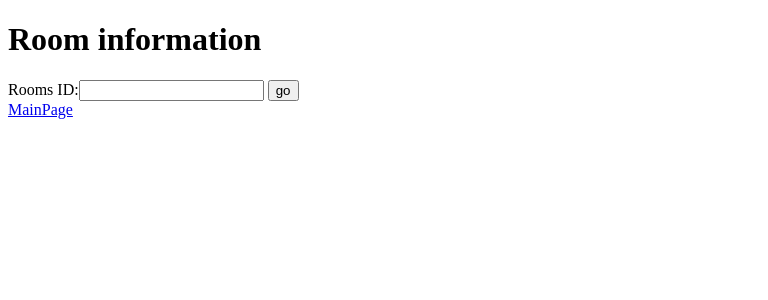
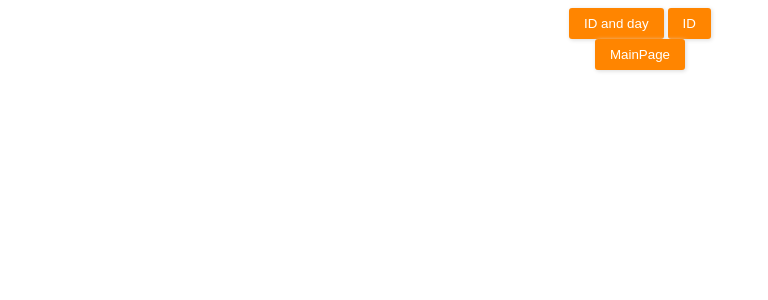
Before and after one commit to goncarvalho/Asint-Rest, a Flask app: template templates/roomformtemplate.html in a window 1280 px wide. Shown: the top 300 px of the page, without its empty margins (0-768 px from the left). Run offline with Flask 2, Linux system fonts and the light colour scheme; the template is opened without the code that fills it, so the values that code supplies are empty.

Commit message:
roomformtemplate lindu com CSS server abre a pagina inicial e quando carregamos num botao aquilo redirecciona para o html dos room ou room com data

```diff
--- a/server.py
+++ b/server.py
@@ -1,4 +1,5 @@
 import json
+from flask import render_template
 
 namespace={'rooms': 'http://127.0.0.1:5002/spaces/' , 'canteen': 'http://127.0.0.1:5001/canteen/'}
 
@@ -7,6 +8,10 @@ from flask import jsonify
 import requests
 
 app = Flask(__name__)
+
+@app.route('/')
+def mainpagerooms():
+    return render_template("roomformtemplate.html")
 
 @app.route('/spaces/<id>', methods=['GET'])
 def get_space_api(id):
--- a/templates/roomformtemplate.html
+++ b/templates/roomformtemplate.html
@@ -3,17 +3,99 @@
 <head>
     <meta charset="UTF-8">
     <title>Author Name</title>
+    <style>
+        h1 { color: #111; font-family: 'Helvetica Neue', sans-serif; font-size: 15px; font-weight: bold; letter-spacing: -1px; line-height: 1; text-align: center; }
+        input[type=text] { border: 2px solid red; border-radius: 4px; text-align: center;}
+        input[type=button], button {
+            border: none;
+            padding: 8px 15px 8px 15px;
+            background: #FF8500;
+            color: #fff;
+            box-shadow: 1px 1px 4px #DADADA;
+            -moz-box-shadow: 1px 1px 4px #DADADA;
+            -webkit-box-shadow: 1px 1px 4px #DADADA;
+            border-radius: 3px;
+            -webkit-border-radius: 3px;
+            -moz-border-radius: 3px;
+        }
+
+        div.form, div.InitialpageButtons,div.MainPageButton {display: block;text-align: center;}
+        form {
+            display: inline-block;
+            margin-left: auto;
+            margin-right: auto;
+            text-align: left;
+        }
+
+    </style>
 </head>
+
 <body>
 
-<h1> Room information</h1>
-<form action="#"   onsubmit="location.href = document.getElementById('f1').value +   document.getElementById('q').value; return false">
-    Rooms ID:<input type="text" id="q" name="f2">
-    <input type="submit" value="go">
-    <input type=hidden id=f1 name=f1 value="http://127.0.0.1:5000/spaces/">
-</form>
+<div class="InitialpageButtons" id="InitialpageButtons">
+    <button onclick="showIDandDay()">ID and day</button>
+    <button onclick="showID()">ID</button>
+</div>
 
-<a href="/">MainPage</a>
+<div id="RoomInformation" style="display:none">
+    <div class="form" id="RoomSchedule">
+    <h1> Room information</h1>
+    <form>
+        Rooms ID:<input type="text" id="q" placeholder="ID" name="q">
+        <input type="button" value="room ID" onClick="parent.location='http://127.0.0.1:5000/spaces/'+ document.getElementById('q').value ">
+    </form>
+    </div>
+
+    <div class="form" id="RoomDaySchedule">
+    <h1> Room information</h1>
+    <form>
+        Rooms ID and Day:<input type="text" id="q1" placeholder="ID/dd/mm/yyyy"  name="q1">
+        <input type="button" value="room day ID" onClick="parent.location='http://127.0.0.1:5000/spaces/'+ document.getElementById('q1').value ">
+    {#    <input type=hidden id=f1 name=url_spaces value="http://127.0.0.1:5000/spaces/"> {# the value will be stored at f1, hidden #}
+    </form>
+    </div>
+</div>
+
+<div class="MainPageButton" id="MainPageButton">
+    <input type="button" value="MainPage" onClick="parent.location='/'">
+</div>
+
+
+<script>
+
+function showIDandDay() {
+    document.getElementById('RoomInformation').style.display = "block"
+    document.getElementById('RoomDaySchedule').style.display = "block"
+    document.getElementById('RoomSchedule').style.display = "none"
+}
+
+function showID() {
+    document.getElementById('RoomInformation').style.display = "block"
+    document.getElementById('RoomDaySchedule').style.display = "none"
+    document.getElementById('RoomSchedule').style.display = "block"
+}
+</script>
+
+
+
+{#<h1> Canteen </h1>#}
+{#<form action="#"   onsubmit="location.href = document.getElementById('f1').value +   document.getElementById('q').value; return false">#}
+{#    day(dd/mm/yyyy):<input type="text" id="q" name="f2">#}
+{#    <input type="submit" value="go">#}
+{#    <input type=hidden id=f1 name=f1 value="http://127.0.0.1:5001/canteen/">#}
+{#</form>#}
+
+{# var x = document.getElementById("RoomSchedule");#}
+{#  var y = document.getElementById("RoomDaySchedule");#}
+{#  if (x.style.display == "none" || y.style.display == "none" ) {#}
+{#    x.style.display = "block";#}
+{#    y.style.display = "none";#}
+{#  } else {#}
+{#    y.style.display = "block";#}
+{#    x.style.display = "none";#}
+{#  }#}
+
+
 
 </body>
 </html>
```
Also changed, not shown: rooms.py (+54 -25 lines).
